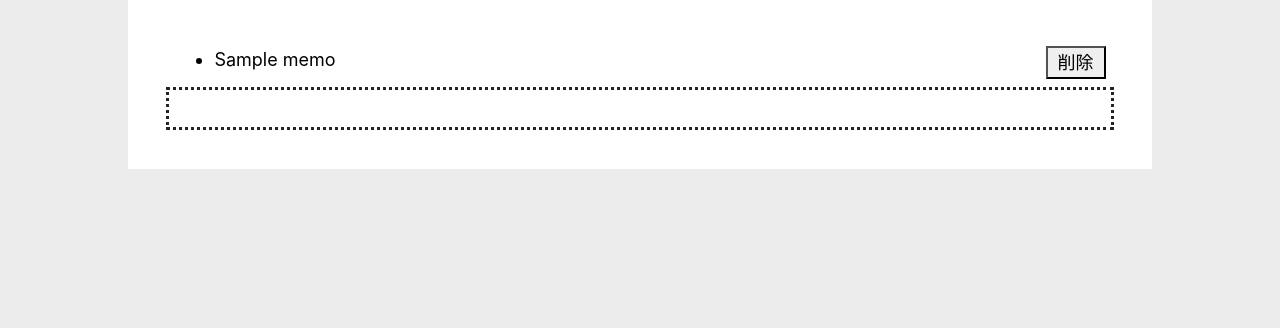
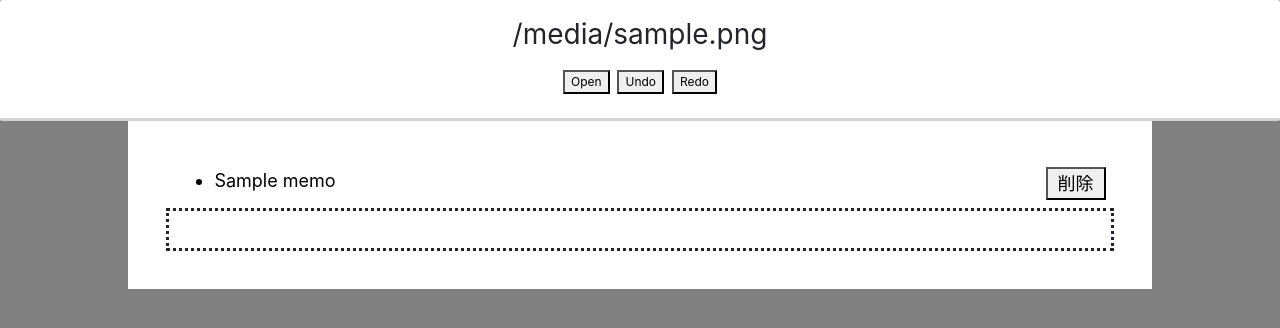
Before and after one commit to mutoxu-N/iDSMemo, a Flask app: template templates/index.html in a window 1280 px wide. Shown: the top 328 px of the page. Run offline with Flask 2, Linux system fonts and the light colour scheme; the template is opened without the code that fills it: most values are stand-ins (such as "Sample title", 1, 10 or a date in 2020); data that the repository does not hold is empty; some libraries are stand-ins or nearby versions.

Commit message:
ファイル選択・UNDO・REDO用UI

```diff
--- a/app.py
+++ b/app.py
@@ -3,18 +3,22 @@ from flask import Flask, Response, jsonify, render_template, request
 import memo_data
 
 app = Flask(__name__)
-data = memo_data.MemoData()
+data = memo_data.MemoData("memo.ids")
 
 class Type(IntEnum) :
     NEW = 1
     EDIT = 2
     REMOVE = 3
     CHECK = 4
+    OPEN = 5 # file open
+    UNDO = 6
+    REDO = 7
 
 # root アドレスのアクセス処理
 @app.route("/")
 def hello():
-    return render_template("index.html", memos=data.memo)
+    print(data.filename)
+    return render_template("index.html", filename=data.filename, memos=data.memo)
 
 
 # メモがクリックされるとここが実行される
--- a/static/css/style.css
+++ b/static/css/style.css
@@ -1,12 +1,34 @@
 body{
     text-align: center;
-    background-color: rgb(235, 235, 235);
+    background-color: gray;
 }
 
 h1 {
     color: #B00020;
 }
 
+div#header {
+    font-size: 28px;
+    width: 100%;
+    height: auto;
+    padding: 1% 3%;
+    background-color: white;
+    border-bottom: solid;
+    border-radius: 2px;
+    border-color: lightgray;
+}
+
+div#header p {
+    margin-bottom: 8px;
+}
+
+div#header p#file {
+    margin-bottom: 0px;
+}
+
+div#header p button {
+    font-size: 12px;
+}
 
 div#container {
     width: 80%;
--- a/static/js/script.js
+++ b/static/js/script.js
@@ -1,5 +1,5 @@
 const addr = "http://127.0.0.1:8080/";
-const Type = {new: 1, edit:2, remove:3, check: 4};
+const Type = {new: 1, edit:2, remove:3, check: 4, open:5, undo:6, redo: 7};
 const KeyNum = {enter: 13, end: 35, home: 36, up: 38, down: 40, left: 37, right: 39, backspace: 8};
 cursorPos = null
 memoData = {}
--- a/templates/index.html
+++ b/templates/index.html
@@ -8,6 +8,10 @@
     <script type="text/javascript" src="https://code.jquery.com/jquery-3.4.1.min.js"></script>
 </head>
 <body>
+<div id="header">
+    <p id="file">{{ filename }}</p>
+    <p><button id="open">Open</button>  <button id="undo">Undo</button>  <button id="redo">Redo</button></p>
+</div>
 <div id="container">
     {% for memo in memos %}
         <div class="memo">
```
Also changed, not shown: memo_data.py (+9 -4 lines), 3 other files.
